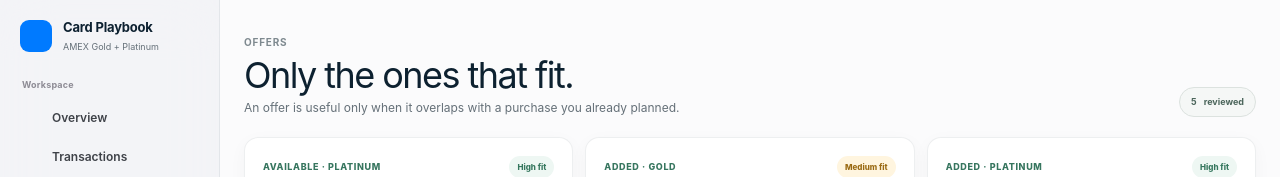
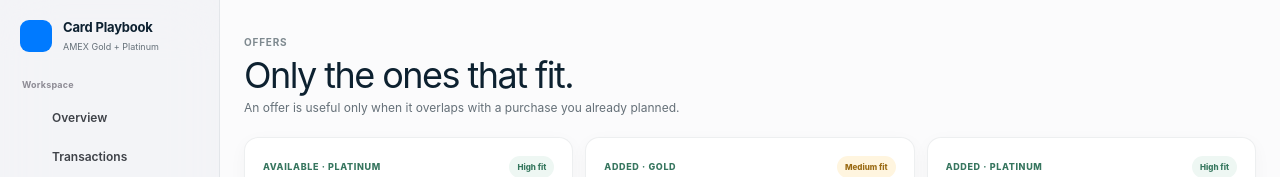
Before and after one commit to pondorasti/pondorasti, a Next.js app: page /offers in a window 1280 px wide. Shown: the top 177 px of the page. Built offline with nearby package versions, Linux system fonts and the light colour scheme; some icons are missing.

Commit message:
Remove offers reviewed chip

```diff
--- a/app/offers/page.tsx
+++ b/app/offers/page.tsx
@@ -5,7 +5,6 @@ export default function OffersPage() {
     <main className="app-page">
       <header className="app-page-header">
         <div><span className="page-kicker">Offers</span><h1>Only the ones that fit.</h1><p>An offer is useful only when it overlaps with a purchase you already planned.</p></div>
-        <span className="sync-chip"><i>{offers.length}</i> reviewed</span>
       </header>
 
       <section className="offer-app-grid">
```
